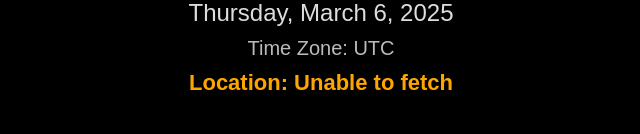
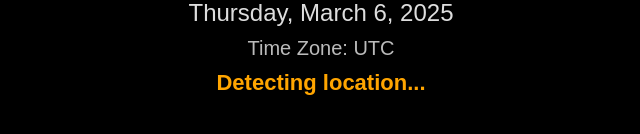
Before and after one commit to 427Malik/TimeNow, a plain HTML site: page index.html in a window 1280 px wide. Shown: the part 470-604 px from the top of the page, without its empty margins (319-959 px from the left). Drawn offline with Linux system fonts and the light colour scheme; no server answers.

Commit message:
Update index.html

```diff
--- a/index.html
+++ b/index.html
@@ -81,7 +81,7 @@
                     document.getElementById('location').innerText = `Location: ${data.city}, ${data.country_name}`;
                 })
                 .catch(() => {
-                    document.getElementById('location').innerText = 'Location: Unable to fetch';
+
                 });
         }
 
```
